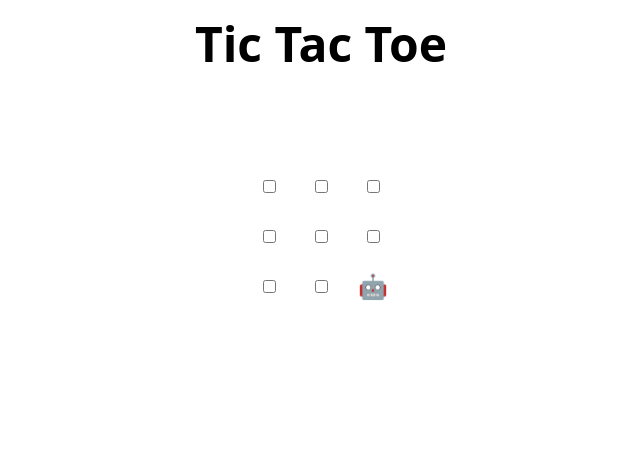
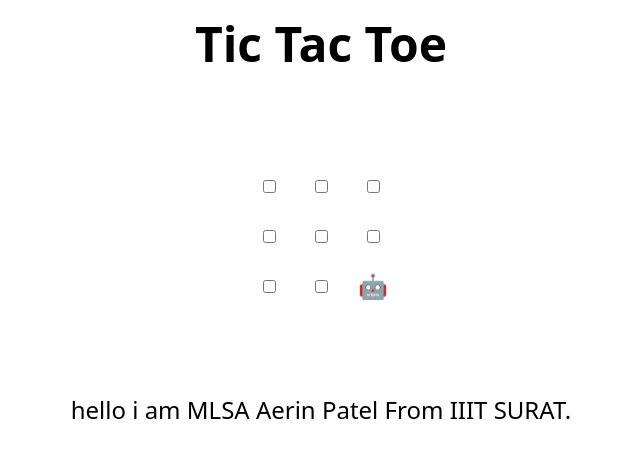
Before and after one commit to Aerin2805/MLSA_Review_aerin, a plain HTML site: page index.html in a window 1280 px wide. Shown: the whole page, without its empty margins (319-959 px from the left). Drawn offline with Linux system fonts and the light colour scheme.

Commit message:
Update index.html
Aerin Patel MLSA

```diff
--- a/index.html
+++ b/index.html
@@ -47,6 +47,7 @@
   </tr>
 </table>
 
+<p>hello i am MLSA Aerin Patel From IIIT SURAT.</p>
 <h2 hidden>Game over, refresh to play again 🧑‍💻 🤖!</h2>
 
 <script>
```
